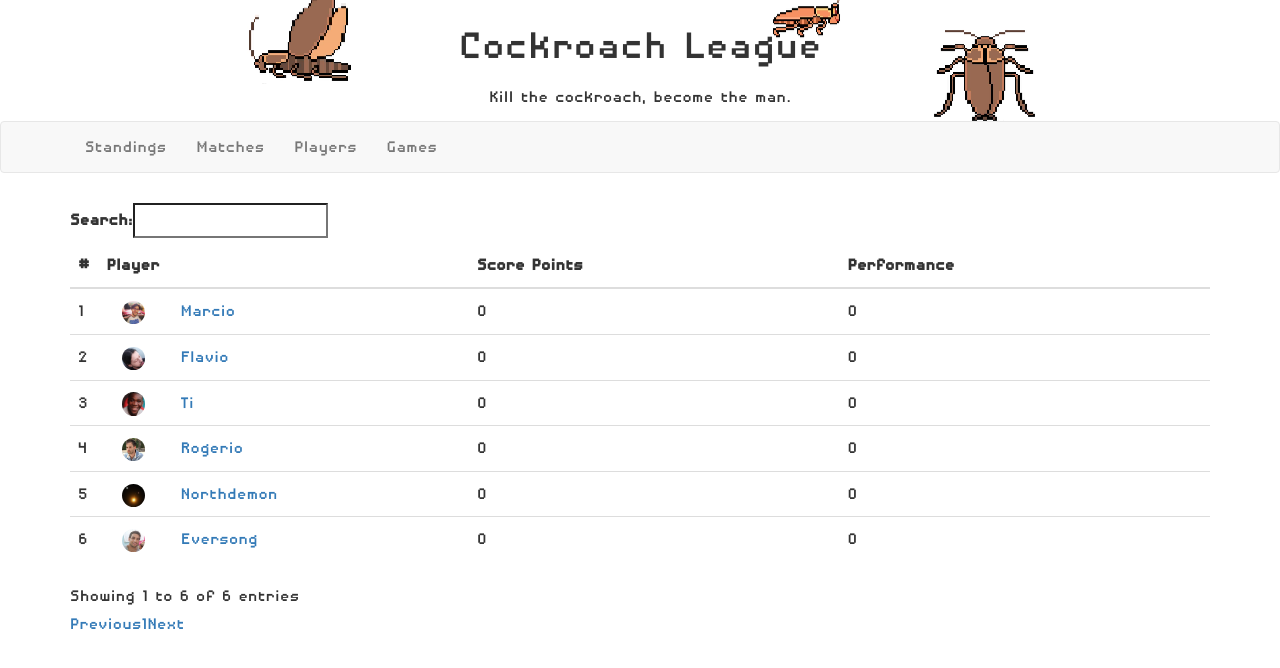
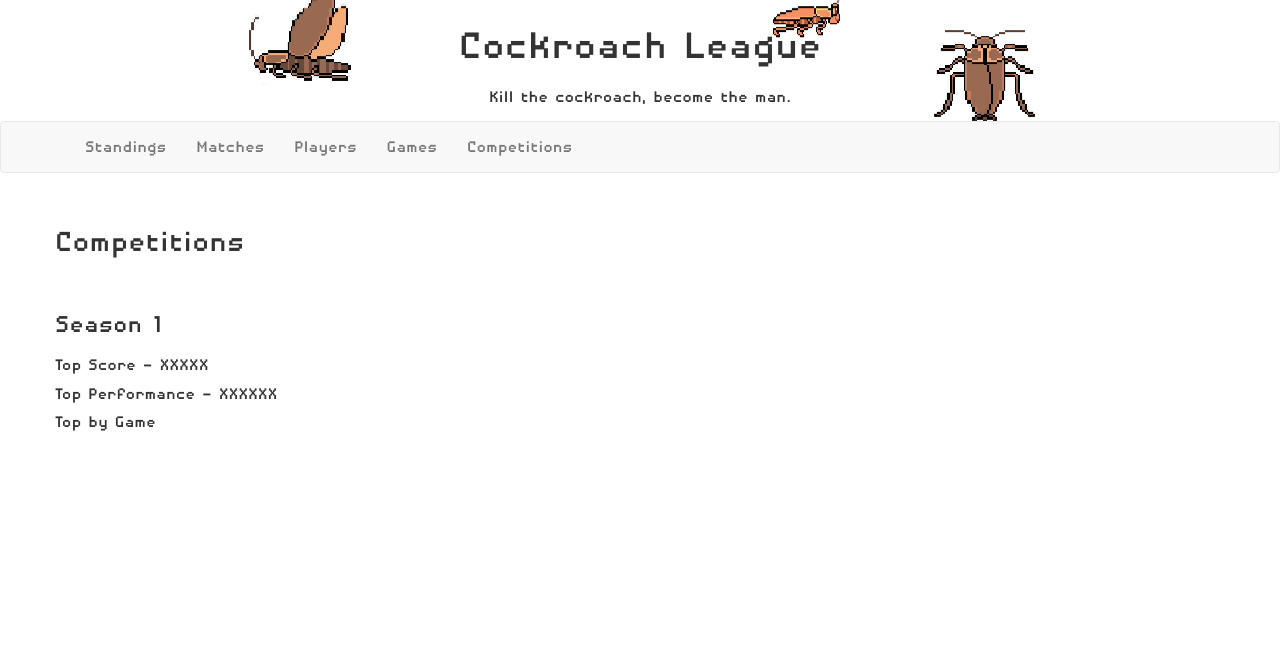
Before and after one commit to danielbicho/cockroach, a Django app: page /rankings/competitions in a window 1280 px wide. Shown: the top 668 px of the page. Run offline with Django 3.2, Linux system fonts and the light colour scheme; data comes from the database, SQL or seed files in the repository; both versions use the stored data as it was after the commit; some libraries are stand-ins or nearby versions.

Commit message:
Competitions support

```diff
--- a/rankings/admin.py
+++ b/rankings/admin.py
@@ -1,5 +1,5 @@
 from django.contrib import admin
-from .models import GameMatch, Game, Player, GameMatchResult, TablePoints
+from .models import GameMatch, Game, Player, GameMatchResult, TablePoints, Competition
 
 # Register your models here.
 
@@ -8,3 +8,4 @@ admin.site.register(GameMatch)
 admin.site.register(Player)
 admin.site.register(GameMatchResult)
 admin.site.register(TablePoints)
+admin.site.register(Competition)
--- a/rankings/models.py
+++ b/rankings/models.py
@@ -33,7 +33,7 @@ class Game(models.Model):
         return self.game_name
 
 
-class Competitions(models.Model):
+class Competition(models.Model):
     """
     Model representing a Competition.
     """
@@ -50,6 +50,7 @@ class GameMatch(models.Model):
     match_date = models.DateField('Match Date')
     match_game = models.ForeignKey(Game, on_delete=models.CASCADE)
     match_players = models.ManyToManyField(Player)
+    competition_id = models.ForeignKey(Competition, on_delete=models.CASCADE)
 
     def __str__(self):
         return str(self.match_id)
@@ -83,3 +84,4 @@ class TotalClassification(models.Model):
     player = models.ForeignKey(Player, on_delete=models.CASCADE)
     score_points = models.FloatField()
     performance_points = models.FloatField()
+    competition_id = models.ForeignKey(Competition, on_delete=models.CASCADE)
--- a/rankings/static/css/styles.css
+++ b/rankings/static/css/styles.css
@@ -50,3 +50,33 @@
     text-align: center;
   }
 }
+
+/* The container <div> - needed to position the dropdown content */
+.dropdown {
+
+}
+
+/* Dropdown Content (Hidden by Default) */
+.dropdown-content {
+    display: none;
+    position: absolute;
+    background-color: #f1f1f1;
+    min-width: 160px;
+    box-shadow: 0px 8px 16px 0px rgba(0,0,0,0.2);
+    z-index: 1;
+}
+
+/* Links inside the dropdown */
+.dropdown-content a {
+    text-decoration: none;
+    display: block;
+}
+
+/* Change color of dropdown links on hover */
+.dropdown-content a:hover {background-color: #ddd;}
+
+/* Show the dropdown menu on hover */
+.dropdown:hover .dropdown-content {display: block;}
+
+/* Change the background color of the dropdown button when the dropdown content is shown */
+.dropdown:hover .dropbtn {/*background-color: #3e8e41;*/}
--- a/rankings/urls.py
+++ b/rankings/urls.py
@@ -3,11 +3,13 @@ from . import views
 
 urlpatterns = [
     path('', views.index, name='index'),
+    path('<int:competition_id>', views.index, name='index'),
     path('matches', views.matches, name='matches'),
     path('matches/<int:match_id>', views.matches_details, name='matches-detail'),
     path('player/<player_nickname>', views.player, name='player'),
     path('players', views.players, name='players'),
     path('game/<game_name>', views.game, name='game'),
     path('games', views.games, name='games'),
-    path('<game_name>', views.game_standings, name='game_standings')
+    path('<game_name>/<int:competition_id>', views.game_standings, name='game_standings'),
+    path('competitions', views.competitions, name='competitions')
 ]
--- a/rankings/views.py
+++ b/rankings/views.py
@@ -1,7 +1,7 @@
 from django.shortcuts import render
 
 from .controllers import ScoresController, PopulateController
-from .models import GameMatch, GameMatchResult, Player, Game
+from .models import GameMatch, GameMatchResult, Player, Game, Competition
 
 
 def split_list_columns(l, num_column):
@@ -30,7 +30,7 @@ def populate(request):
     populate_controller.populate_games()
 
 
-def index(request):
+def index(request, competition_id=2):
     """
     View function for home page of site.
     """
@@ -38,17 +38,19 @@ def index(request):
     score_controller = ScoresController()
     score_controller.generate_score_points()
 
-    classifications = score_controller.generate_total_classification()
+    classifications = score_controller.generate_total_classification(competition_id)
+    competition_name = Competition.objects.filter(competition_id=competition_id).first().competition_name
 
     # Render the HTML template index.html with the data in the context variable
     context = {
         'classifications': classifications,
+        'competition_name': competition_name,
     }
 
     return render(request, 'classification.html', context=context)
 
-
-def game_standings(request, game_name):
+# TODO replace all competition_id defaults by CURRENT_COMPETIION GLOBAL VARIABLE
+def game_standings(request, game_name, competition_id=1):
     """
     View function for standings by game.
 
@@ -58,10 +60,12 @@ def game_standings(request, game_name):
     """
 
     score_controller = ScoresController()
-    classifications = score_controller.generate_game_standings(game_name)
+    classifications = score_controller.generate_game_standings(game_name, competition_id)
 
     context = {
         'classifications': classifications,
+        'game_name': game_name,
+        'competition_id': competition_id
     }
 
     return render(request, 'classification_by_game.html', context=context)
@@ -159,3 +163,13 @@ def game(request, game_name):
     context = {'game': game}
 
     return render(request, 'game.html', context=context)
+
+def competitions(request):
+    """
+
+    View function for display Game detail.
+    :param request:
+    :return:
+    """
+
+    return render(request, 'competitions.html')
--- a/templates/base_generic.html
+++ b/templates/base_generic.html
@@ -14,6 +14,7 @@
     <!-- Add additional CSS in static file -->
     {% load static %}
     <link rel="stylesheet" href="{% static 'css/styles.css' %}">
+
 </head>
 
 <body class="body">
@@ -31,10 +32,18 @@
         <div class="container text-center">
 
             <ul class="nav navbar-nav">
-              <li><a href="{% url 'index' %}">Standings</a></li>
+                <li class="dropdown">
+                    <a class="dropbtn" href="{% url 'index' competition_id=1 %}">Standings</a>
+                       <div id="myDropdown" class="dropdown-content">
+                        <a href="{% url 'index' competition_id=1 %}">Season 1</a>
+                        <a href="{% url 'index' competition_id=2 %}">Season 2</a>
+                      </div>
+                </li>
+
                 <li><a href="{% url 'matches' %}">Matches</a></li>
                 <li><a href="{% url 'players' %}">Players</a></li>
                 <li><a href="{% url 'games' %}">Games</a></li>
+                <li><a href="{% url 'competitions' %}">Competitions</a></li>
             </ul>
         </div>
     </nav>
--- a/templates/classification.html
+++ b/templates/classification.html
@@ -11,7 +11,7 @@
 
     <div class="container">
         <div class="row text-xs-center" style="margin-top: 15px; margin-bottom: 15px">
-            <h1>General Standings</h1>
+            <h1>General Standings - {{ competition_name }}</h1>
         </div>
         <div class="row">
             <table id="classification_table" class="table order-column" cellspacing="0" width="100%">
--- a/templates/classification_by_game.html
+++ b/templates/classification_by_game.html
@@ -10,6 +10,11 @@
     <link href="https://cdnjs.cloudflare.com/ajax/libs/datatables/1.10.12/css/dataTables.bootstrap.min.css" rel="stylesheet"/>
 
     <div class="container">
+        <div class="row" style="margin-top: 15px">
+            <div class="col-xs-2"><a href="{% url 'game_standings' game_name=game_name competition_id=1 %}">Season 1</a></div>
+            <div class="col-xs-2"><a href="{% url 'game_standings' game_name=game_name competition_id=2 %}">Season 2</a></div>
+        </div>
+        <div class="row">
         <div style="margin-top: 15px">
         <table id="classification_table" class="table" cellspacing="0" width="100%">
             <thead>
@@ -41,6 +46,7 @@
             </tbody>
         </table>
         </div>
+        </div>
     </div>
 
 
--- /dev/null
+++ b/templates/competitions.html
@@ -0,0 +1,32 @@
+{% extends "base_generic.html" %}
+
+{% block content %}
+    {% load staticfiles %}
+    <!--
+    <link href="{% static 'css/table.css' %}" rel="stylesheet"/>
+    -->
+
+    <link href="https://maxcdn.bootstrapcdn.com/bootstrap/3.3.7/css/bootstrap.min.css" rel="stylesheet"/>
+    <link href="https://cdnjs.cloudflare.com/ajax/libs/datatables/1.10.12/css/dataTables.bootstrap.min.css" rel="stylesheet"/>
+
+    <div class="container">
+        <div class="row text-xs-center" style="margin-top: 15px; margin-bottom: 15px">
+            <h1>Competitions</h1>
+        </div>
+    </div>
+    <div class="container">
+        <div class="row">
+            <h2>Season 1</h2>
+        </div>
+        <div class="row">
+            Top Score - XXXXX
+        </div>
+        <div class="row">
+            Top Performance - XXXXXX
+        </div>
+        <div class="row">
+            Top by Game
+        </div>
+    </div>
+
+{% endblock %}
--- a/templates/game.html
+++ b/templates/game.html
@@ -19,7 +19,7 @@
                         Playing Time: {{ game.game_time }}
                     </div>
                     <div class="row">
-                        <a href="{% url 'game_standings' game.game_name %}">Standing By Game</a>
+                        <a href="{% url 'game_standings' game_name=game.game_name competition_id=1 %}">Standing By Game</a>
                     </div>
                 </div>
             </div>
--- a/templates/games.html
+++ b/templates/games.html
@@ -22,7 +22,7 @@
                             Playing Time: {{ game.game_time }}
                         </div>
                         <div class="row">
-                            <a href="{% url 'game_standings' game.game_name %}">Standing By Game</a>
+                            <a href="{% url 'game_standings' game_name=game.game_name competition_id=1 %}">Standing By Game</a>
                         </div>
                     </div>
                 </div>
--- a/templates/matches.html
+++ b/templates/matches.html
@@ -11,6 +11,7 @@
             <thead>
             <tr>
                 <th>Match ID</th>
+                <th>Competition</th>
                 <th>Game</th>
                 <th>Date</th>
             </tr>
@@ -19,6 +20,7 @@
             {% for match in matches %}
             <tr>
                 <td><a href="{% url 'matches-detail' match.match_id %}">{{ match.match_id }}</a></td>
+                <td>{{ match.competition_id.competition_name }}</td>
                 <td><a href="{% url 'game' match.match_game %}">{{ match.match_game }}</a></td>
                 <td>{{ match.match_date }}</td>
             </tr>
--- a/templates/matches_detail.html
+++ b/templates/matches_detail.html
@@ -14,6 +14,7 @@
                 <th>Player</th>
                 <th>Score Points</th>
                 <th>Game</th>
+                <th>Competition</th>
             </tr>
             </thead>
             <tbody>
@@ -23,6 +24,7 @@
                 <td>{{ result.result_player }}</td>
                 <td>{{ result.result_points }}</td>
                 <td>{{ game }}</td>
+                <td>{{ result.result_match_id.competition_id.competition_name }}</td>
                 </tr>
             {% endfor %}
             </tbody>
--- a/templates/player.html
+++ b/templates/player.html
@@ -35,6 +35,7 @@
                 <thead>
                 <tr>
                     <th>Match ID</th>
+                    <th>Competition</th>
                     <th>Game</th>
                     <th>Date</th>
                 </tr>
@@ -43,6 +44,7 @@
                 {% for match in matches %}
                 <tr>
                     <td><a href="{% url 'matches-detail' match.match_id %}">{{ match.match_id }}</a></td>
+                    <td>{{ match.competition_id.competition_name }}</td>
                     <td><a href="{% url 'game' match.match_game %}">{{ match.match_game }}</a></td>
                     <td>{{ match.match_date }}</td>
                 </tr>
```
Also changed, not shown: rankings/controllers.py (+17 -11 lines), db.sqlite3. Lines whose indentation alone changed are shown as unchanged.
